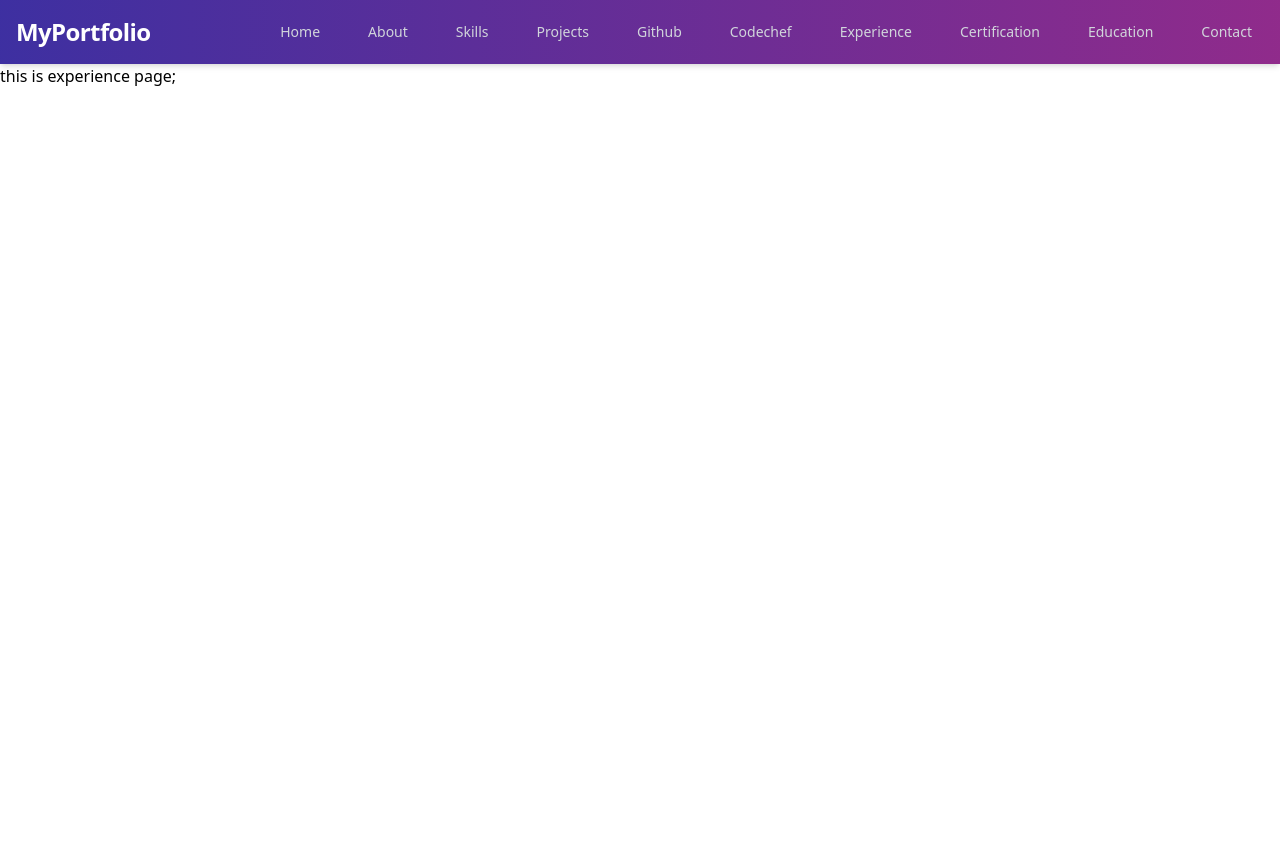
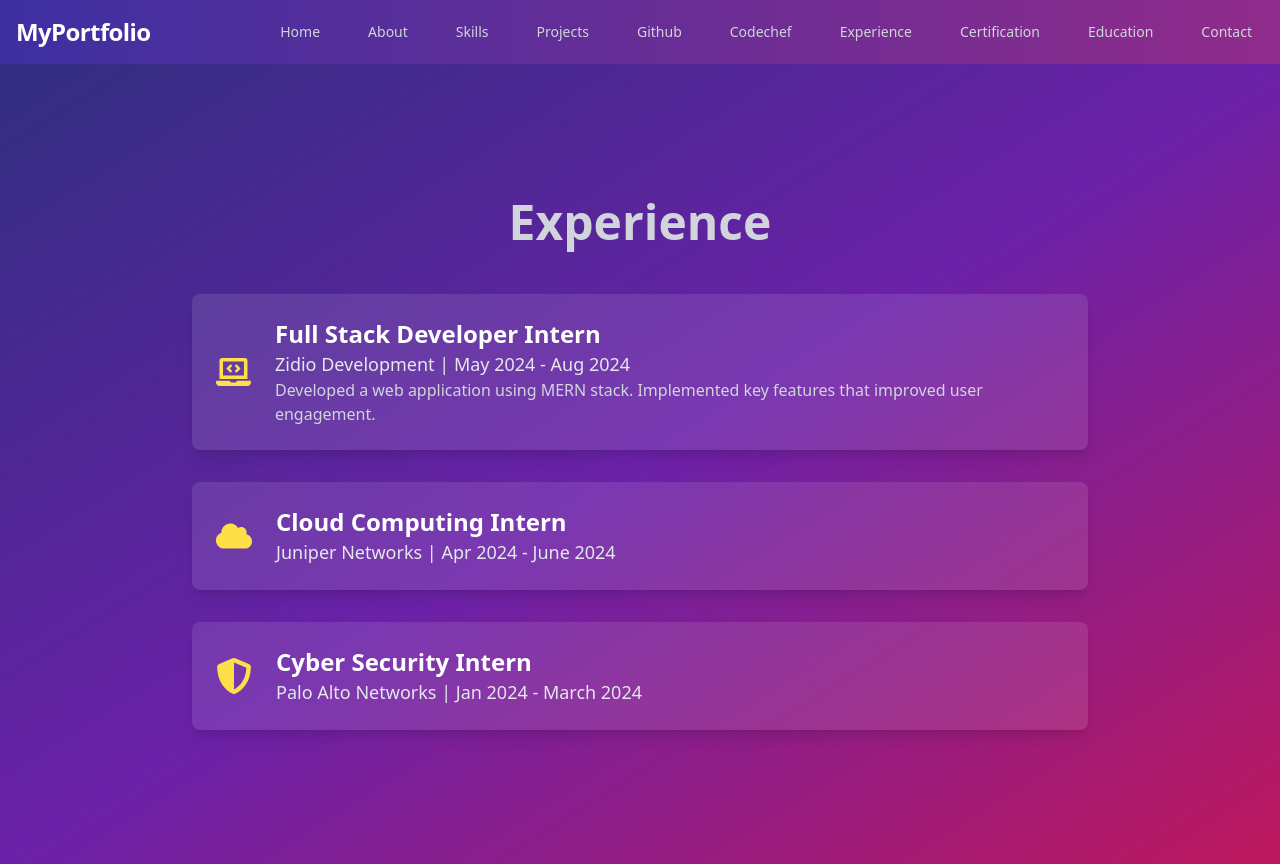
Before and after one commit to PadalaDevisrisairam/PortFolio, a React (Create React App) app: page /experience in a window 1280 px wide. Before the commit the page ends 800 px from the top, so only its background shows below. Built offline with nearby package versions, Linux system fonts and the light colour scheme.

Commit message:
portfolio version 12

```diff
--- a/src/Pages/Experiencepage.js
+++ b/src/Pages/Experiencepage.js
@@ -1,9 +1,100 @@
-function Experiencepage()
-{
-    return(
-        <div>
-            this is experience page;
+import React from "react";
+import { FaLaptopCode, FaCloud, FaShieldAlt } from "react-icons/fa";
+import { motion } from "framer-motion";
+
+const containerVariants = {
+    hidden: { opacity: 0 },
+    show: {
+        opacity: 1,
+        transition: { staggerChildren: 0.5 }, // Delay each section by 0.5s
+    },
+};
+
+const itemVariants = {
+    hidden: { opacity: 0, scale: 0.8 },
+    show: {
+        opacity: 1,
+        scale: 1,
+        transition: { duration: 0.5 }
+    },
+    floating: {
+        y: [0, -10, 0], // Floating effect
+        transition: {
+            duration: 3,
+            repeat: Infinity,
+            ease: "easeInOut"
+        }
+    }
+};
+
+function ExperiencePage() {
+    return (
+        <div className="flex flex-col items-center justify-center min-h-screen bg-gradient-to-br from-indigo-900 via-purple-800 to-pink-700 text-white px-6 py-12">
+            <h1 className="text-4xl md:text-5xl font-bold mb-12 text-gray-300">Experience</h1>
+
+            <motion.div
+                className="space-y-8 w-full max-w-4xl"
+                variants={containerVariants}
+                initial="hidden"
+                animate="show"
+            >
+                {/* Section 1 - Full Stack Developer */}
+                <motion.div
+                    variants={itemVariants}
+                    initial="hidden"
+                    animate="show"
+                    whileHover={{
+                        scale: 1.1,
+                        boxShadow: "0px 10px 20px rgba(255, 255, 255, 0.5)"
+                    }}
+                    className="flex items-center space-x-6 bg-white bg-opacity-10 p-6 rounded-lg shadow-lg"
+                >
+                    <FaLaptopCode className="text-yellow-300 text-4xl" />
+                    <div>
+                        <h2 className="text-2xl font-semibold">Full Stack Developer Intern</h2>
+                        <p className="text-lg text-gray-200">Zidio Development | May 2024 - Aug 2024</p>
+                        <p className="text-gray-300">Developed a web application using MERN stack. Implemented key features that improved user engagement.</p>
+                    </div>
+                </motion.div>
+
+                {/* Section 2 - Cloud Computing */}
+                <motion.div
+                    variants={itemVariants}
+                    initial="hidden"
+                    animate="show"
+                    whileHover={{
+                        scale: 1.1,
+                        boxShadow: "0px 10px 20px rgba(255, 255, 255, 0.5)"
+                    }}
+                    className="flex items-center space-x-6 bg-white bg-opacity-10 p-6 rounded-lg shadow-lg"
+                >
+                    <FaCloud className="text-yellow-300 text-4xl" />
+                    <div>
+                        <h2 className="text-2xl font-semibold">Cloud Computing Intern</h2>
+                        <p className="text-lg text-gray-200">Juniper Networks | Apr 2024 - June 2024</p>
+                    </div>
+                </motion.div>
+
+                {/* Section 3 - Cyber Security */}
+                <motion.div
+                    variants={itemVariants}
+                    initial="hidden"
+                    animate="show"
+                    whileHover={{
+                        scale: 1.1,
+                        boxShadow: "0px 10px 20px rgba(255, 255, 255, 0.5)"
+                    }}
+                    className="flex items-center space-x-6 bg-white bg-opacity-10 p-6 rounded-lg shadow-lg"
+                >
+                    <FaShieldAlt className="text-yellow-300 text-4xl" />
+                    <div>
+                        <h2 className="text-2xl font-semibold">Cyber Security Intern</h2>
+                        <p className="text-lg text-gray-200">Palo Alto Networks | Jan 2024 - March 2024</p>
+                    </div>
+                </motion.div>
+            </motion.div>
         </div>
-    )
+    );
 }
-export default Experiencepage;
+
+export default ExperiencePage;
--- a/src/Pages/Githubpage.js
+++ b/src/Pages/Githubpage.js
@@ -46,7 +46,7 @@ function Githubpage() {
                     <motion.img
                         src="github.png"
                         alt="Github Contributions Heatmap"
-                        className="w-full rounded-lg border-4 shadow-lg transition-transform duration-1000 transform hover:scale-105 hover:shadow-2xl hover:shadow-blue-600"
+                        className="w-full rounded-lg border-4 shadow-lg transition-transform duration-1000 transform hover:scale-105 hover:shadow-xl hover:shadow-white"
                         whileHover={{ scale: 1.1 }} // Slight hover effect
                     />
                 </a>
--- a/src/Pages/Homepage.js
+++ b/src/Pages/Homepage.js
@@ -20,7 +20,7 @@ const Homepage = () => {
 
         <h2 className="text-2xl md:text-4xl font-semibold">
           I'm a{" "}
-          <span className="text-blue-400">
+          <span className="text-indigo-300">
             <ReactTyped
               strings={[
                 "Full Stack Developer",
```
